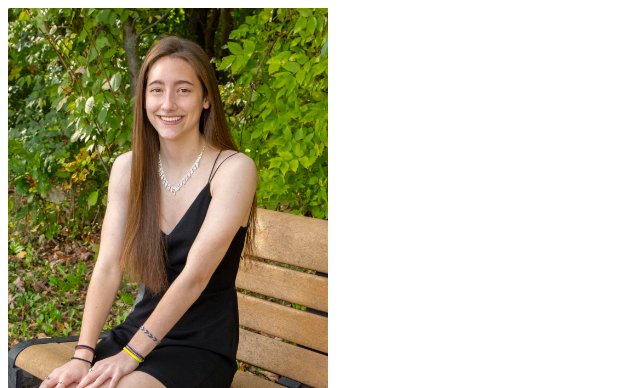
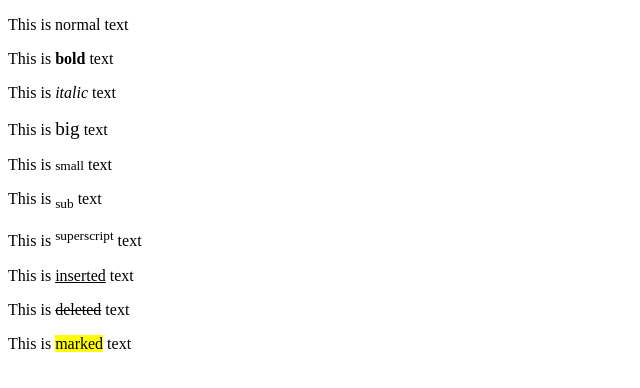
Before and after one commit to leahbarnes/LearnHTML, a plain HTML site: page index.html in a window 1280 px wide. Shown: the top 388 px of the page, without its empty margins (0-640 px from the left). Drawn offline with Linux system fonts and the light colour scheme.

Commit message:
Learning text styles like bold, underlined, etc.

```diff
--- a/index.html
+++ b/index.html
@@ -8,9 +8,21 @@
     </title>
 </head>
 <body>
-    <a href="https://www.linkedin.com/in/leah-s-barnes/" target=_blank title="Leah's LinkedIn Profile">
+    <!-- <a href="https://www.linkedin.com/in/leah-s-barnes/" target=_blank title="Leah's LinkedIn Profile">
         <img src="images/Leah.JPEG" height="400" alt="This is a picture of Leah" title="Leah Barnes">
-    </a>
+    </a> -->
+
+    <p>This is normal text</p>
+    <p>This is <b>bold</b> text</p>
+    <p>This is <i>italic</i> text</p>
+    <p>This is <big>big</big> text</p>
+    <p>This is <small>small</small> text</p>
+    <p>This is <sub>sub</sub> text</p>
+    <p>This is <sup>superscript</sup> text</p>
+    <p>This is <ins>inserted</ins> text</p>
+    <p>This is <del>deleted</del> text</p>
+    <p>This is <mark>marked</mark> text</p>
+
 
 </body>
 
```
